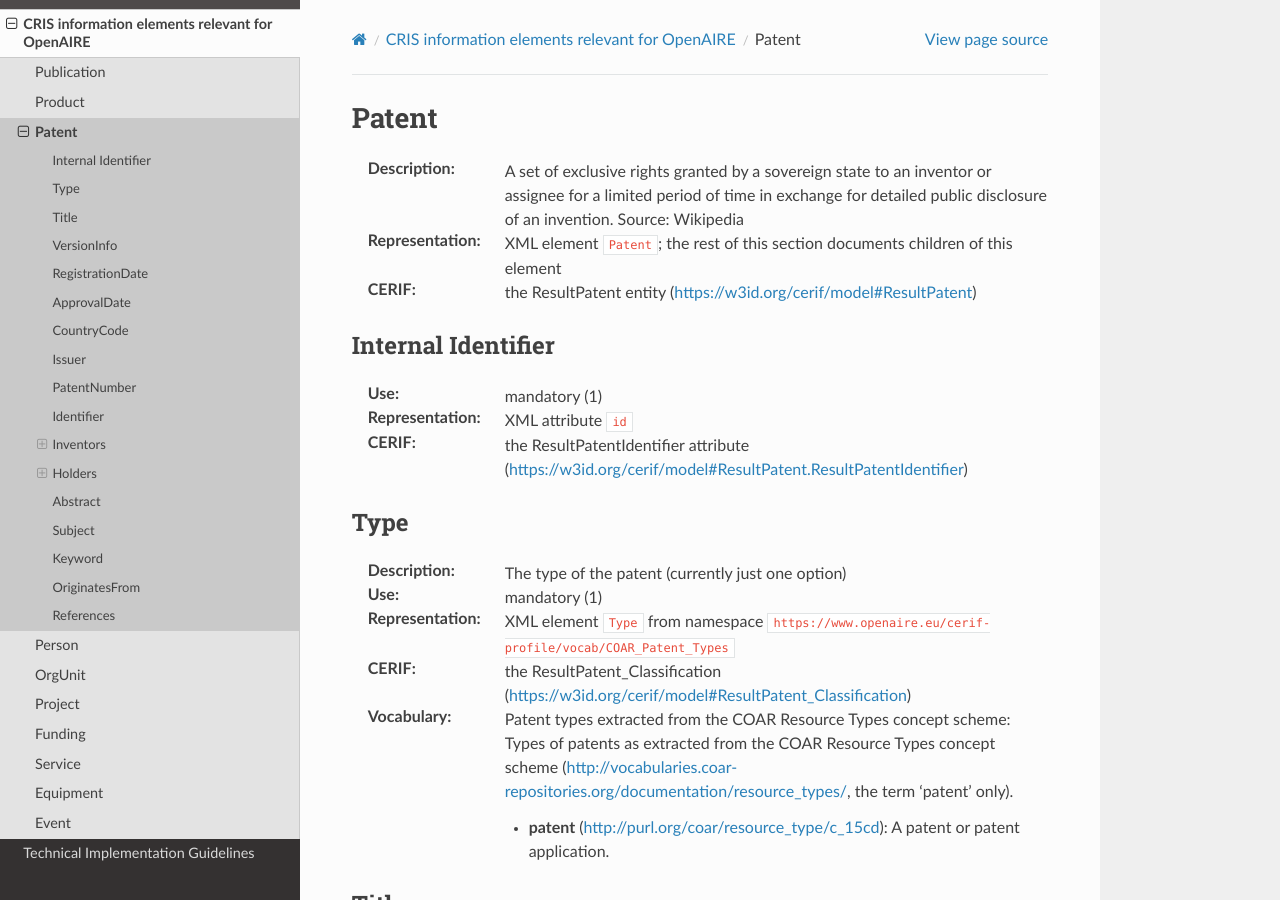
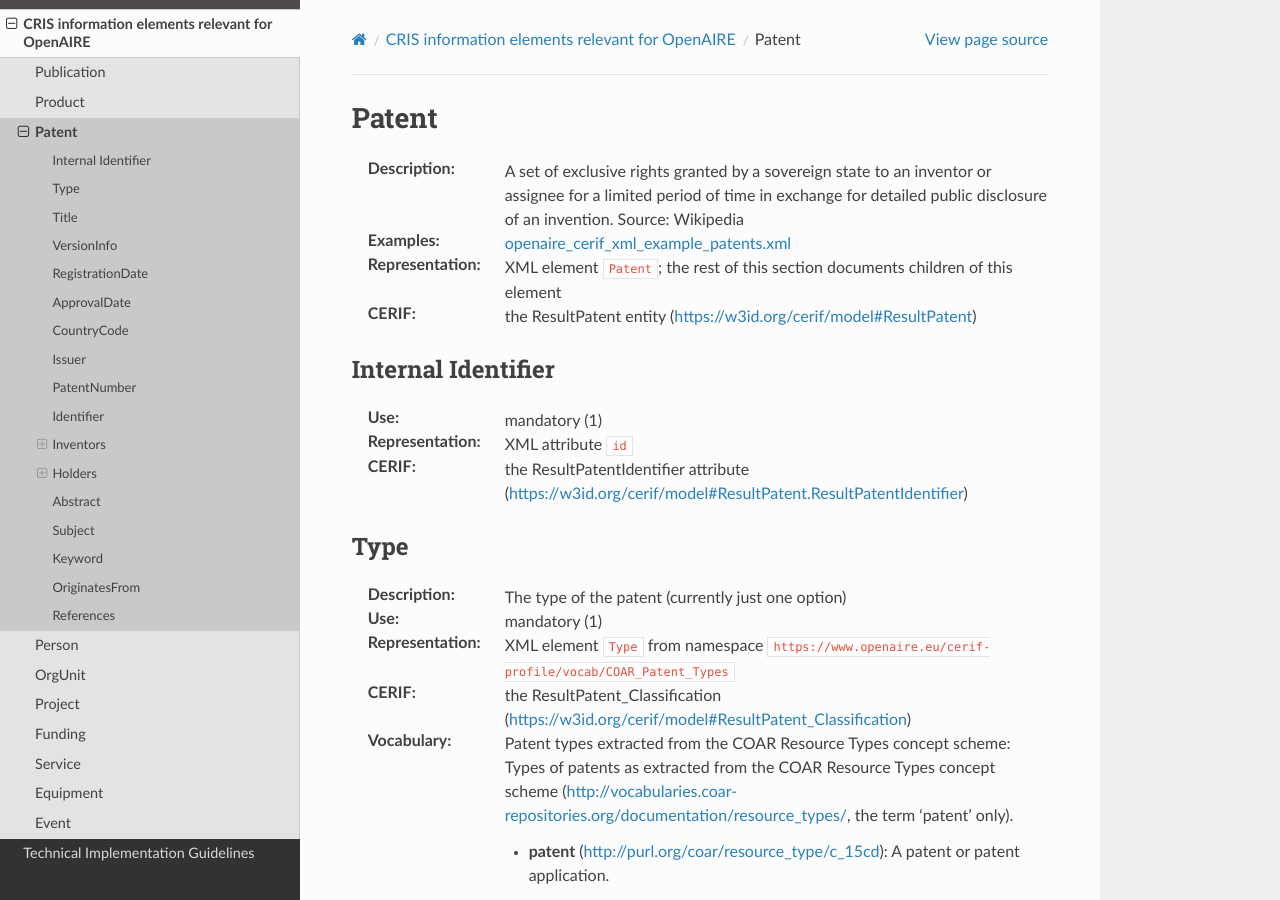
Before and after one commit to openaire/guidelines-cris-managers, a Sphinx documentation site: the page built from docs/cerif_xml_patent_entity.rst, in a window 1280 px wide and 900 px high. Built offline with Sphinx 7.4.7 and the Read the Docs theme 2.0.0, drawn with Linux system fonts in a browser that asks for light colours; a script that is not in the unit is left out.

Commit message:
patent example added in the documentation

```diff
--- a/docs/cerif_xml_patent_entity.rst
+++ b/docs/cerif_xml_patent_entity.rst
@@ -4,6 +4,7 @@
 Patent
 ======
 :Description: A set of exclusive rights granted by a sovereign state to an inventor or assignee for a limited period of time in exchange for detailed public disclosure of an invention. Source: Wikipedia
+:Examples: `openaire_cerif_xml_example_patents.xml <https://github.com/openaire/guidelines-cris-managers/blob/master/samples/openaire_cerif_xml_example_patents.xml>`_
 :Representation: XML element ``Patent``; the rest of this section documents children of this element
 :CERIF: the ResultPatent entity (`<https://w3id.org/cerif/model#ResultPatent>`_)
 
```
